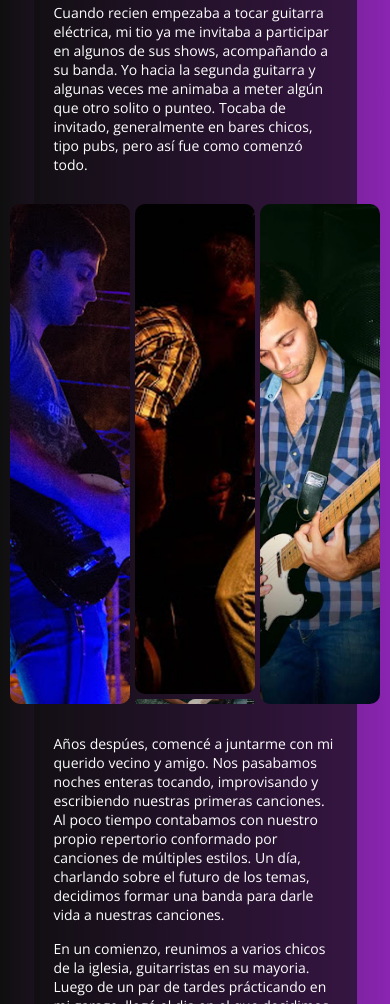
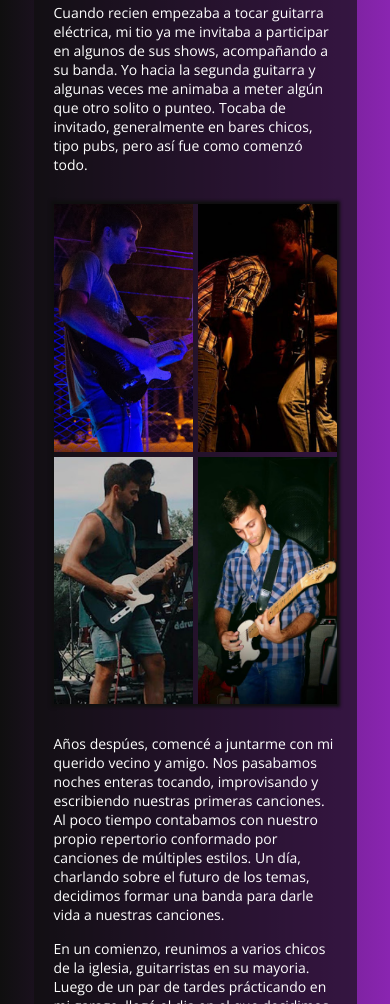
Before and after one commit to RamiroPerez07/Racademy-Web-Site, a plain HTML site: page index.html in a window 390 px wide. Shown: the part 3722-4726 px from the top of the page. Drawn offline with nearby package versions, Linux system fonts and the light colour scheme.

Commit message:
modificada galeria

```diff
--- a/styles.css
+++ b/styles.css
@@ -532,12 +532,6 @@ a{
         max-width: 500px;
     }
 
-    #gallery1{
-        width: auto;
-        height: 1000px;
-        flex-direction: column;
-    }
-
     .opinions{
         padding-bottom: 40px;
         padding-top: 40px;
@@ -551,40 +545,36 @@ a{
     #gallery1{
         width:100%;
         height: 500px;
-        box-shadow: none;
         display: grid;
-        grid-template-areas: 'aa aa bb bb dd'
-                             'aa aa bb bb dd'
-                             'aa aa cc cc dd'
-                             'aa aa cc cc dd';
+        grid-template-columns: repeat(6,1fr);
+        grid-template-rows: repeat(4,1fr);
         gap: 5px;
-        justify-items: stretch;
-        align-items: stretch;
     }
 
     .gallery-photo{
-        border-radius: 10px;
-        width: 200px;
-    }
-
-    .gallery-photo:nth-child(1){
-        grid-area: aa;
+        width:100%;
         height: 100%;
     }
 
+
+    .gallery-photo:nth-child(1){
+        grid-column: 1/3;
+        grid-row: 1/5;
+    }
+
     .gallery-photo:nth-child(2){
-        grid-area: bb;
-        height: 100%;
+        grid-column: 3/5;
+        grid-row: 1/3;
     }
 
     .gallery-photo:nth-child(3){
-        grid-area: cc;
-        height: 100%;
+        grid-column: 3/5;
+        grid-row: 3/5;
     }
 
     .gallery-photo:nth-child(4){
-        grid-area: dd;
-        height: 100%;
+        grid-column: 5/7;
+        grid-row: 1/5;
     }
 }
 
@@ -623,17 +613,12 @@ a{
         transition: all 0.5s;
     }
 
-    .gallery-photo{
-        width: 160px;
-    }
 
 
 }
 
 @media(max-width:768px){
-    .gallery-photo{
-        width: 120px;
-    }
+
 }
 
 
@@ -651,7 +636,28 @@ a{
     }
 
     #gallery1{
+        grid-template-columns: repeat(2,1fr);
         grid-template-rows: repeat(2,1fr);
+    }
+
+    .gallery-photo:nth-child(1){
+        grid-column: 1/2;
+        grid-row: 1/2;
+    }
+
+    .gallery-photo:nth-child(2){
+        grid-column: 2/3;
+        grid-row: 1/2;
+    }
+
+    .gallery-photo:nth-child(3){
+        grid-column: 1/2;
+        grid-row: 2/3;
+    }
+
+    .gallery-photo:nth-child(4){
+        grid-column: 2/3;
+        grid-row: 2/3;
     }
 
 }
@@ -666,10 +672,7 @@ a{
         padding-left: 20px;
     }
 
-    .gallery-photo{
-        width: 150px;
-        height: 200px;
-    }
+
 
 
 }
```
